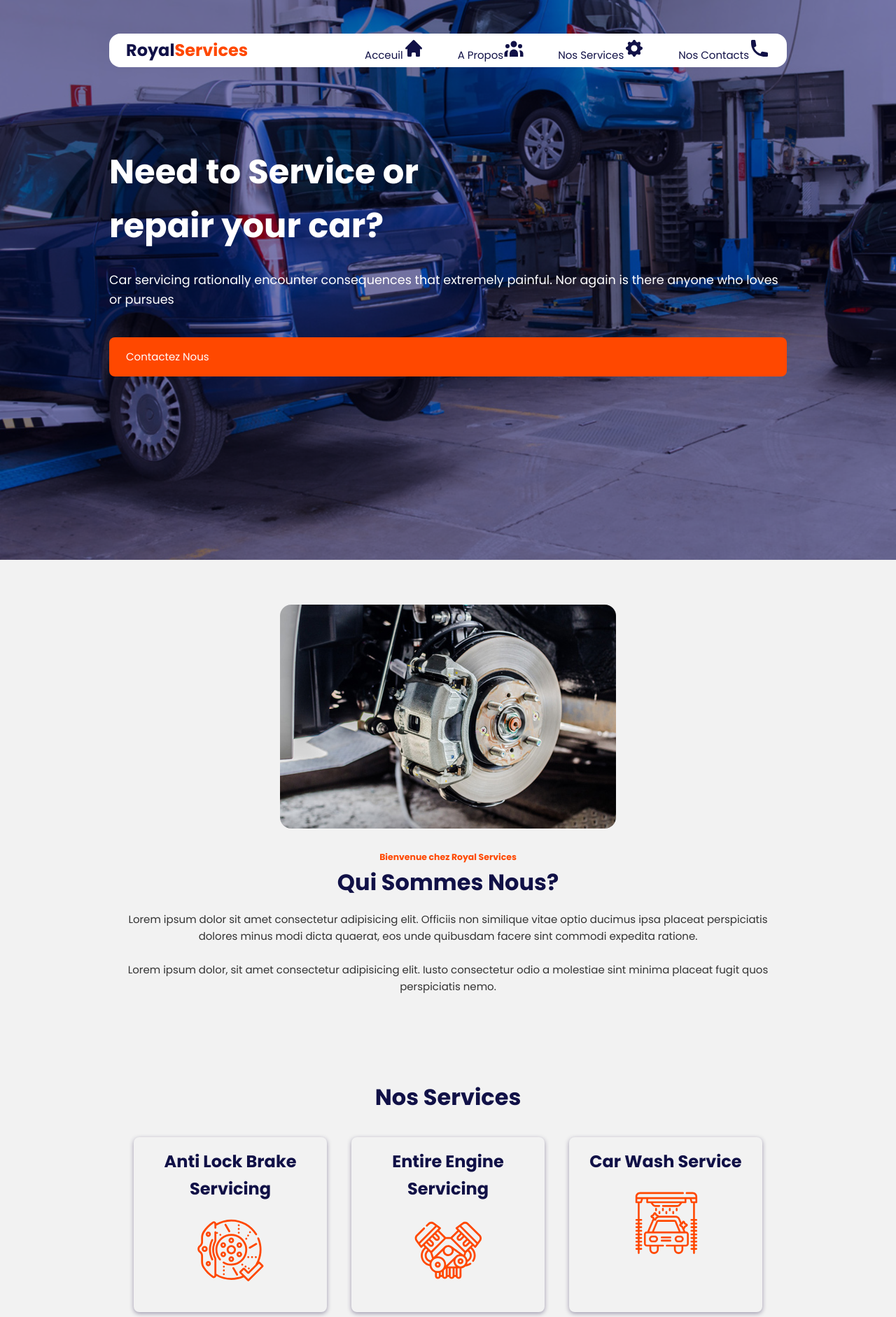
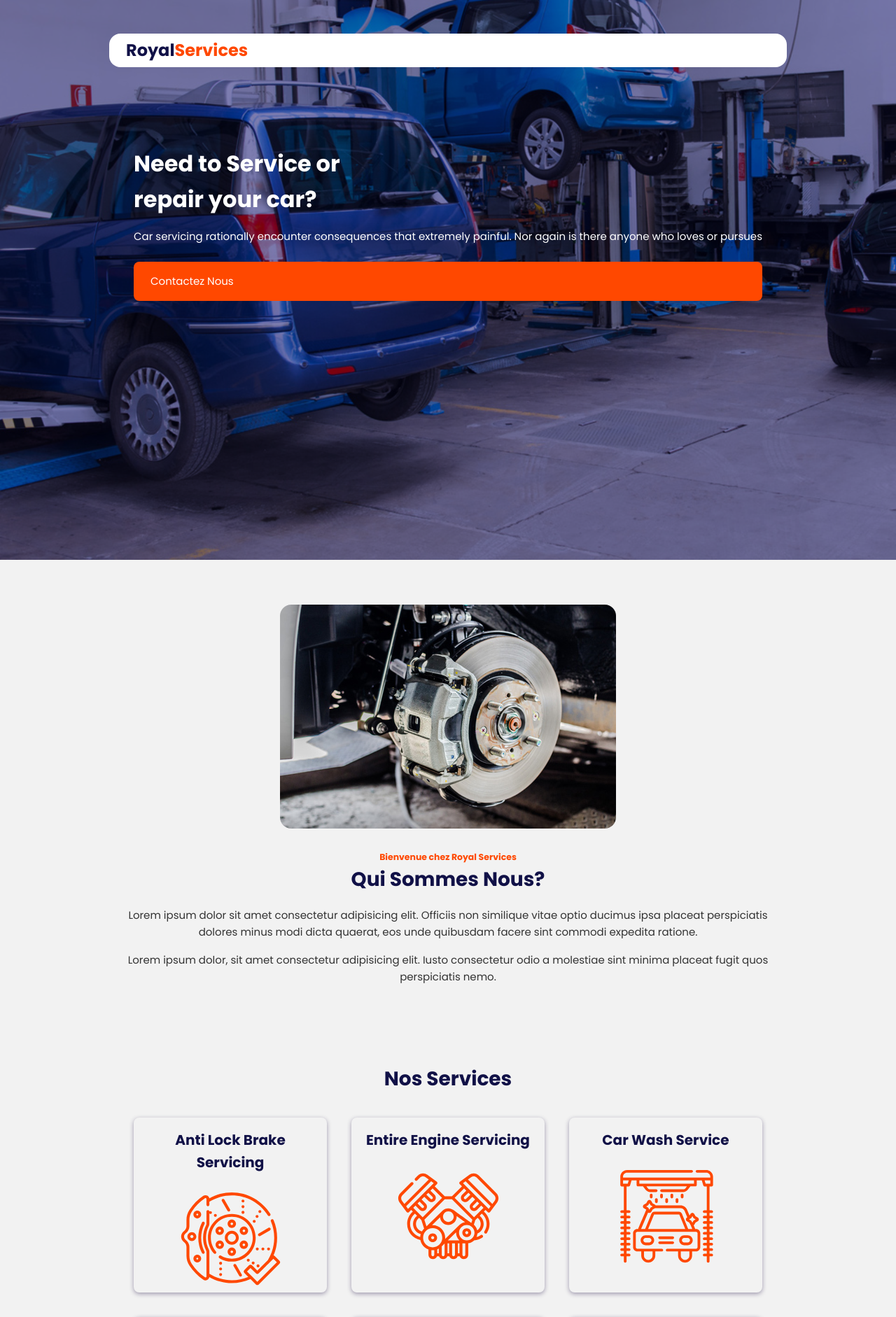
Before and after one commit to AldyBany/Next2, a Next.js app: page / in a window 1280 px wide. Shown: the top 1882 px of the page at 70% size. Built offline with nearby package versions, Linux system fonts and the light colour scheme.

Commit message:
second commit

```diff
--- a/components/Navbar.js
+++ b/components/Navbar.js
@@ -11,7 +11,7 @@ const Navbar = () => {
     <path d="M13 6a3 3 0 11-6 0 3 3 0 016 0zM18 8a2 2 0 11-4 0 2 2 0 014 0zM14 15a4 4 0 00-8 0v3h8v-3zM6 8a2 2 0 11-4 0 2 2 0 014 0zM16 18v-3a5.972 5.972 0 00-.75-2.906A3.005 3.005 0 0119 15v3h-3zM4.75 12.094A5.973 5.973 0 004 15v3H1v-3a3 3 0 013.75-2.906z" />
   </svg>},
     {id:3,label:'Nos Services',icon:<svg xmlns="http://www.w3.org/2000/svg" className="h-5 w-5 nav__icon" viewBox="0 0 20 20" fill="currentColor">
-    <path fill-rule="evenodd" d="M11.49 3.17c-.38-1.56-2.6-1.56-2.98 0a1.532 1.532 0 01-2.286.948c-1.372-.836-2.942.734-2.106 2.106.54.886.061 2.042-.947 2.287-1.561.379-1.561 2.6 0 2.978a1.532 1.532 0 01.947 2.287c-.836 1.372.734 2.942 2.106 2.106a1.532 1.532 0 012.287.947c.379 1.561 2.6 1.561 2.978 0a1.533 1.533 0 012.287-.947c1.372.836 2.942-.734 2.106-2.106a1.533 1.533 0 01.947-2.287c1.561-.379 1.561-2.6 0-2.978a1.532 1.532 0 01-.947-2.287c.836-1.372-.734-2.942-2.106-2.106a1.532 1.532 0 01-2.287-.947zM10 13a3 3 0 100-6 3 3 0 000 6z" clip-rule="evenodd" />
+    <path fillRule="evenodd" d="M11.49 3.17c-.38-1.56-2.6-1.56-2.98 0a1.532 1.532 0 01-2.286.948c-1.372-.836-2.942.734-2.106 2.106.54.886.061 2.042-.947 2.287-1.561.379-1.561 2.6 0 2.978a1.532 1.532 0 01.947 2.287c-.836 1.372.734 2.942 2.106 2.106a1.532 1.532 0 012.287.947c.379 1.561 2.6 1.561 2.978 0a1.533 1.533 0 012.287-.947c1.372.836 2.942-.734 2.106-2.106a1.533 1.533 0 01.947-2.287c1.561-.379 1.561-2.6 0-2.978a1.532 1.532 0 01-.947-2.287c.836-1.372-.734-2.942-2.106-2.106a1.532 1.532 0 01-2.287-.947zM10 13a3 3 0 100-6 3 3 0 000 6z" clip-rule="evenodd" />
   </svg>},
     {id:4,label:'Nos Contacts',icon:<svg xmlns="http://www.w3.org/2000/svg" className="h-5 w-5 nav__icon" viewBox="0 0 20 20" fill="currentColor">
     <path d="M2 3a1 1 0 011-1h2.153a1 1 0 01.986.836l.74 4.435a1 1 0 01-.54 1.06l-1.548.773a11.037 11.037 0 006.105 6.105l.774-1.548a1 1 0 011.059-.54l4.435.74a1 1 0 01.836.986V17a1 1 0 01-1 1h-2C7.82 18 2 12.18 2 5V3z" />
@@ -29,8 +29,8 @@ const Navbar = () => {
              navData.map((item)=>(
                 <Link href="/" key={item.id}>
                   <a href="" className="nav__link">
-                    <span>{item.label}</span>
-                    <span>{item.icon}</span>
+                    <span className='link__icon'>{item.icon}</span>
+                    <span className='link__label'>{item.label}</span>
                   </a></Link>
              ))
            }
--- a/components/Sections/Banner.js
+++ b/components/Sections/Banner.js
@@ -7,7 +7,7 @@ const Banner = () => {
       <Navbar/>
       <div className="hero__banner container grid">
             <div className="hero__banner__container">
-                <h2 className="hero__banner__title">Need to Service or <br/> repair your car?</h2>
+                <h1 className="hero__banner__title">Need to Service or <br/> repair your car?</h1>
                 <p className="hero__banner__description">Car servicing rationally encounter consequences that extremely painful. Nor again is there anyone who loves or pursues</p>
                 <a href="#" className="hero__banner__button button">Contactez Nous</a>
             </div>
--- a/styles/globals.css
+++ b/styles/globals.css
@@ -5,6 +5,13 @@
 :root{
   --first-color: rgb(17, 17, 71);
   --second-color: rgb(255, 72, 0);
+
+  /* **********FONTS*********** */
+  --biggest-font: 2rem;
+  --h2-font: 1.25rem;
+  --h3-font: 1.125rem;
+  --normal-font: .938rem;
+  --small-font: .813rem;
 }
 
 *{
@@ -39,13 +46,23 @@ img{
   height: auto;
 }
 
+@media screen and (min-width: 968px){
+  :root{
+    --biggest-font: 3rem;
+    --h2-font: 1.75rem;
+    --h3-font: 1.25rem;
+    --normal-font: 1rem;
+    --small-font: .875rem;
+  }
+}
+
 .section{
   min-height: 100vh;
   padding: 4rem 0 2rem;
 }
 
 .section__title{
-  font-size: 2rem;
+  font-size: var(--h2-font);
   text-align: center;
   color: rgb(17, 17, 71);
   margin-bottom: 2rem;
@@ -88,7 +105,10 @@ img{
 }
 
 .nav__link{
-  color: rgb(17, 17, 71);
+  color: #fff;
+  font-size: .813rem;
+  display: grid;
+  justify-items: center;
 }
 
 .nav__menu{
@@ -97,8 +117,8 @@ img{
 }
 
 .nav__icon{
-  width: 30px;
-  height: 30px;
+  width: 20px;
+  height: 20px;
 }
 
 /* *****************BANNER***************** */
@@ -124,9 +144,9 @@ img{
 
 .hero__banner__title{
   /* text-align: center; */
-  font-size: 3rem;
+  font-size: 2rem;
   color: #fff;
-  margin-bottom: 1.5rem;
+  margin-bottom: 1rem;
 }
 .hero__banner__container{
   display: grid;
@@ -134,13 +154,9 @@ img{
 }
 
 .hero__banner__description{
-  /* width: 60%; */
-  /* text-align: center; */
-  font-size: 1.1rem;
-  margin-bottom: 2.5rem;
+  margin-bottom: 1.5rem;
   color: #fff;
 }
-
 
 
 .button{
@@ -180,13 +196,13 @@ img{
 .about__title{
   text-align: center;
   margin-bottom: 1rem;
-  font-size: 2rem;
+  font-size: var(--h2-font);
   color: var(--first-color);
 }
 
 .about__description{
   text-align: center;
-  margin-bottom: 1.5rem;
+  margin-bottom: 1rem;
 }
 
 .about__uptitle{
@@ -229,7 +245,7 @@ img{
 .service__title{
   margin-bottom: 1.1rem;
   color: rgb(17, 17, 71);
-  font-size: 1.5rem;
+  font-size: var(--h3-font);
   text-align: center;
 }
 .service__subtitle{
@@ -245,8 +261,8 @@ img{
 
 .icon__service{
   text-align: center;
-  width: 100px;
-  height: 100px;
+  width: 150px;
+  height: 150px;
   color: rgb(255, 72, 0);
 }
 
@@ -283,7 +299,7 @@ img{
 }
 
 .cta__title{
-  font-size: 2rem;
+  font-size: var(--h2-font);
   color: #fff;
   margin-bottom: 1.2rem;
 }
```
